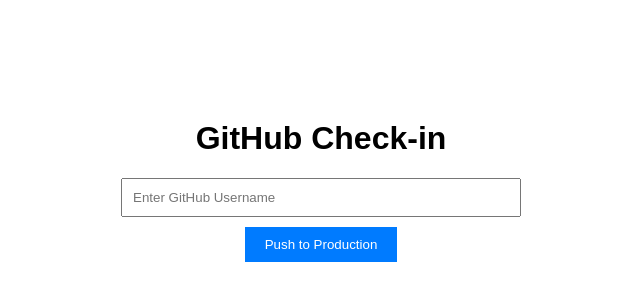
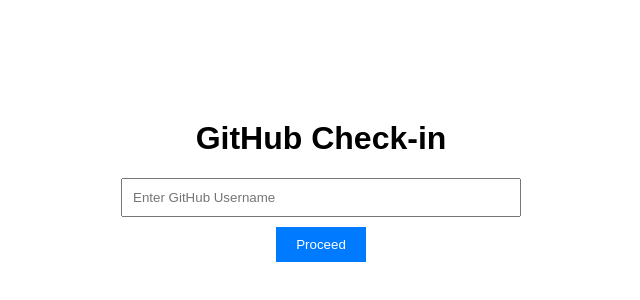
Before and after one commit to yashrajnayak/meetup-checkin, a plain HTML site: page index.html in a window 1280 px wide. Shown: the part 210-510 px from the top of the page, without its empty margins (319-959 px from the left). Drawn offline with Linux system fonts and the light colour scheme.

Commit message:
Update index.html

```diff
--- a/index.html
+++ b/index.html
@@ -10,7 +10,7 @@
   <div class="container">
     <h1>GitHub Check-in</h1>
     <input type="text" id="username" placeholder="Enter GitHub Username">
-    <button onclick="checkIn()">Push to Production</button>
+    <button onclick="checkIn()">Proceed</button>
     <p id="status"></p>
   </div>
 
```
